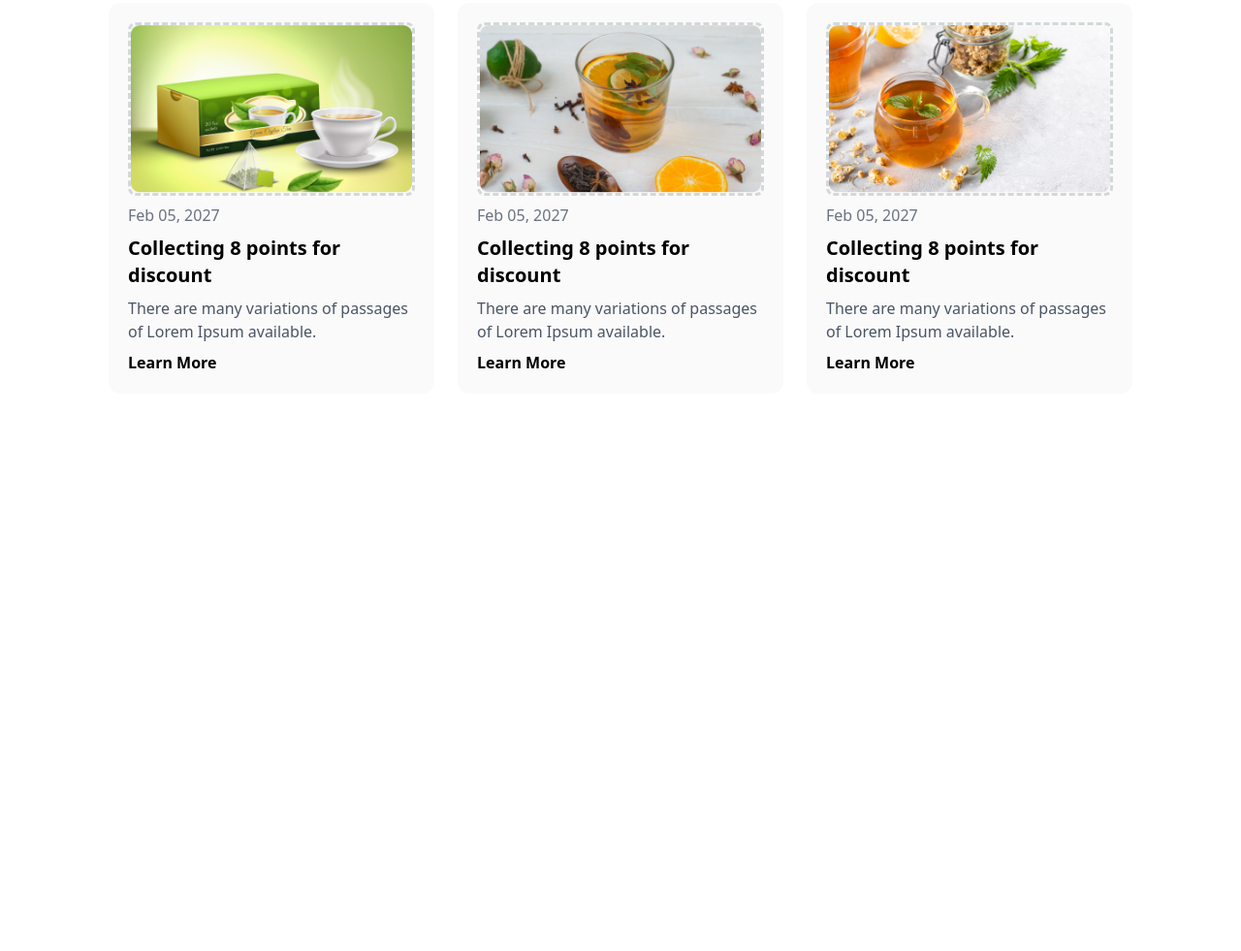
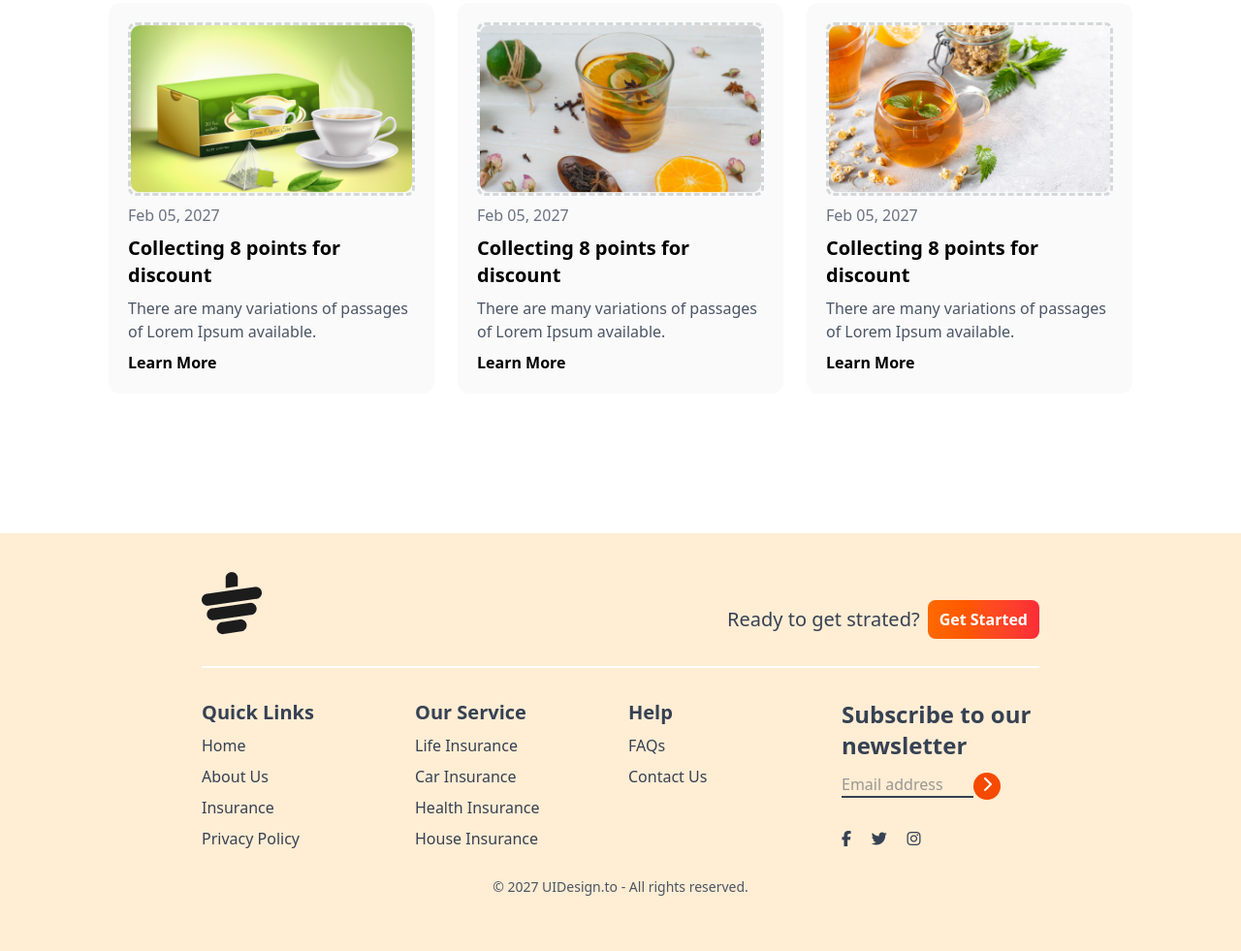
Before and after one commit to wd-ayesha/tea-house-with-tailwind, a plain HTML site: page index.html in a window 1280 px wide. Shown: the part 2906-3887 px from the top of the page at 97% size. Before the commit the page ends 3456 px from the top, so only its background shows below. Drawn offline with nearby package versions, Linux system fonts and the light colour scheme.

Commit message:
footer section added

```diff
--- a/index.html
+++ b/index.html
@@ -198,7 +198,9 @@
                 injected humour, or randomised words which don't look even
                 slightly believable.
               </p>
-              <button class="bg-white text-orange-700 rounded-lg py-2 px-3 mb-7">
+              <button
+                class="bg-white text-orange-700 rounded-lg py-2 px-3 mb-7"
+              >
                 Show All
               </button>
             </div>
@@ -215,8 +217,8 @@
                 </div>
                 <div>
                   <p class="text-gray-500 mb-5">
-                  We are providing the best and suitable home insurance services
-                  for the people who are interested to treatment
+                    We are providing the best and suitable home insurance
+                    services for the people who are interested to treatment
                   </p>
                   <h3 class="font-bold">Ilham Yuda</h3>
                   <small class="text-gray-500 font-bold">Businessman</small>
@@ -263,51 +265,156 @@
       <section class="py-8 lg:py-24">
         <!-- title -->
         <div class="text-center mb-8">
-          <h2 class="text-3xl md:text-4xl font-bold mb-5">
-            News & Events
-          </h2>
+          <h2 class="text-3xl md:text-4xl font-bold mb-5">News & Events</h2>
           <p class="text-gray-700 max-w-3xl mx-auto">
-            There are many variations of passages of Lorem Ipsum available, but the majority have suffered alteration in some form, by injected humour, or randomised words which don't look even slightly believable.
+            There are many variations of passages of Lorem Ipsum available, but
+            the majority have suffered alteration in some form, by injected
+            humour, or randomised words which don't look even slightly
+            believable.
           </p>
         </div>
         <!-- grid cards -->
-        <div class="grid lg:grid-cols-3 md:grid-cols-2 gap-6 my-12 text-center md:text-left">
+        <div
+          class="grid lg:grid-cols-3 md:grid-cols-2 gap-6 my-12 text-center md:text-left"
+        >
           <!-- news card -->
           <div class="bg-[#FAFAFA] rounded-xl overflow-hidden p-5">
-            <img class="mx-auto border border-dashed border-3 border-[#D3D8DA] rounded-lg" src="./images/news-1.png" alt="" />
-            <div class="">
+            <img
+              class="mx-auto border border-dashed border-3 border-[#D3D8DA] rounded-lg"
+              src="./images/news-1.png"
+              alt=""
+            />
             <p class="text-gray-500 my-2">Feb 05, 2027</p>
-              <h4 class="text-xl font-bold pb-2">Collecting 8 points for <br> discount</h4>
+            <h4 class="text-xl font-bold pb-2">
+              Collecting 8 points for <br />
+              discount
+            </h4>
+            <p class="text-gray-600">
+              There are many variations of passages of Lorem Ipsum available.
+            </p>
+            <button class="text-base font-bold mt-2">Learn More</button>
+          </div>
+          <div class="bg-[#FAFAFA] rounded-xl overflow-hidden p-5">
+            <img
+              class="mx-auto border border-dashed border-3 border-[#D3D8DA] rounded-lg"
+              src="./images/news-2.png"
+              alt=""
+            />
+            <p class="text-gray-500 my-2">Feb 05, 2027</p>
+            <h4 class="text-xl font-bold pb-2">
+              Collecting 8 points for <br />
+              discount
+            </h4>
+            <p class="text-gray-600">
+              There are many variations of passages of Lorem Ipsum available.
+            </p>
+            <button class="text-base font-bold mt-2">Learn More</button>
+          </div>
+          <div class="bg-[#FAFAFA] rounded-xl overflow-hidden p-5">
+            <img
+              class="mx-auto border border-dashed border-3 border-[#D3D8DA] rounded-lg"
+              src="./images/news-3.png"
+              alt=""
+            />
+            <p class="text-gray-500 my-2">Feb 05, 2027</p>
+            <h4 class="text-xl font-bold pb-2">
+              Collecting 8 points for <br />
+              discount
+            </h4>
             <p class="text-gray-600">
               There are many variations of passages of Lorem Ipsum available.
             </p>
             <button class="text-base font-bold mt-2">Learn More</button>
           </div>
         </div>
-          <div class="bg-[#FAFAFA] rounded-xl overflow-hidden p-5">
-            <img class="mx-auto border border-dashed border-3 border-[#D3D8DA] rounded-lg" src="./images/news-2.png" alt="" />
-            <div class="">
-              <p class="text-gray-500 my-2">Feb 05, 2027</p>
-              <h4 class="text-xl font-bold pb-2">Collecting 8 points for <br> discount</h4>
-              <p class="text-gray-600">
-                There are many variations of passages of Lorem Ipsum available.
-              </p>
-              <button class="text-base font-bold mt-2">Learn More</button>
+      </section>
+    </main>
+
+    <!-- footer section -->
+    <footer class="bg-orange-100 py-10 px-4 md:px-16 text-gray-700">
+      <div class="w-9/12 mx-auto">
+        <!-- footer top -->
+        <!-- logo -->
+        <div class="md:flex justify-between mb-8 border-b-2 border-white">
+          <img class="mb-8" src="./images/cup.png" alt="" />
+          <div class="flex items-center gap-2 mb-6 md:mb-0">
+            <h3 class="text-xl font-medium">Ready to get strated?</h3>
+            <button
+              class="bg-gradient-to-r from-orange-500 to-red-500 px-3 py-2 rounded-lg text-white font-bold"
+            >
+              Get Started
+            </button>
           </div>
         </div>
-          <div class="bg-[#FAFAFA] rounded-xl overflow-hidden p-5">
-            <img class="mx-auto border border-dashed border-3 border-[#D3D8DA] rounded-lg" src="./images/news-3.png" alt="" />
-            <div class="">
-              <p class="text-gray-500 my-2">Feb 05, 2027</p>
-              <h4 class="text-xl font-bold pb-2">Collecting 8 points for <br> discount</h4>
-              <p class="text-gray-600">
-                There are many variations of passages of Lorem Ipsum available.
-              </p>
-              <button class="text-base font-bold mt-2">Learn More</button>
+        <!-- footer middle -->
+        <!-- links -->
+        <div class="grid grid-cols-1 md:grid-cols-2 lg:grid-cols-4 gap-4">
+          <!-- first column -->
+          <div>
+            <h4 class="font-semibold text-xl mb-2">Quick Links</h4>
+            <ul class="space-y-2">
+              <li class="hover:text-orange-700"><a href="#">Home</a></li>
+              <li class="hover:text-orange-700"><a href="#">About Us</a></li>
+              <li class="hover:text-orange-700"><a href="#">Insurance</a></li>
+              <li class="hover:text-orange-700">
+                <a href="#">Privacy Policy</a>
+              </li>
+            </ul>
+          </div>
+          <!-- second column -->
+          <div>
+            <h4 class="font-semibold text-xl mb-2">Our Service</h4>
+            <ul class="space-y-2">
+              <li class="hover:text-orange-700">
+                <a href="#">Life Insurance</a>
+              </li>
+              <li class="hover:text-orange-700">
+                <a href="#">Car Insurance</a>
+              </li>
+              <li class="hover:text-orange-700">
+                <a href="#">Health Insurance</a>
+              </li>
+              <li class="hover:text-orange-700">
+                <a href="#">House Insurance</a>
+              </li>
+            </ul>
+          </div>
+          <!-- third column -->
+          <div>
+            <h4 class="font-semibold text-xl mb-2">Help</h4>
+            <ul class="space-y-2">
+              <li class="hover:text-orange-700"><a href="#">FAQs</a></li>
+              <li class="hover:text-orange-700"><a href="#">Contact Us</a></li>
+            </ul>
+          </div>
+          <!-- fourth column -->
+          <div>
+            <h3 class="text-2xl font-semibold mb-3">
+              Subscribe to our newsletter
+            </h3>
+            <div class="flex space-y-2 flex-col">
+              <div>
+                <input
+                  class="border-b-2 w-4/6"
+                  type="text"
+                  placeholder="Email address"
+                /><i
+                  class="fa-solid fa-chevron-right bg-orange-600 rounded-full h-7 w-7 pt-1 text-white text-center"
+                ></i>
+              </div>
+              <div class="flex justify-between mb-2 mt-6 w-2/5">
+                <i class="fa-brands fa-facebook-f"></i>
+                <i class="fa-brands fa-twitter"></i>
+                <i class="fa-brands fa-instagram"></i>
               </div>
             </div>
           </div>
-      </section>
-    </main>
+        </div>
+        <!-- footer bottom -->
+        <div class="text-center mb-4 pt-6">
+          <p class="text-gray-600 text-sm font-medium">© 2027 UIDesign.to - All rights reserved.</p>
+        </div>
+      </div>
+    </footer>
   </body>
 </html>
```
Lines whose indentation alone changed are shown as unchanged.
